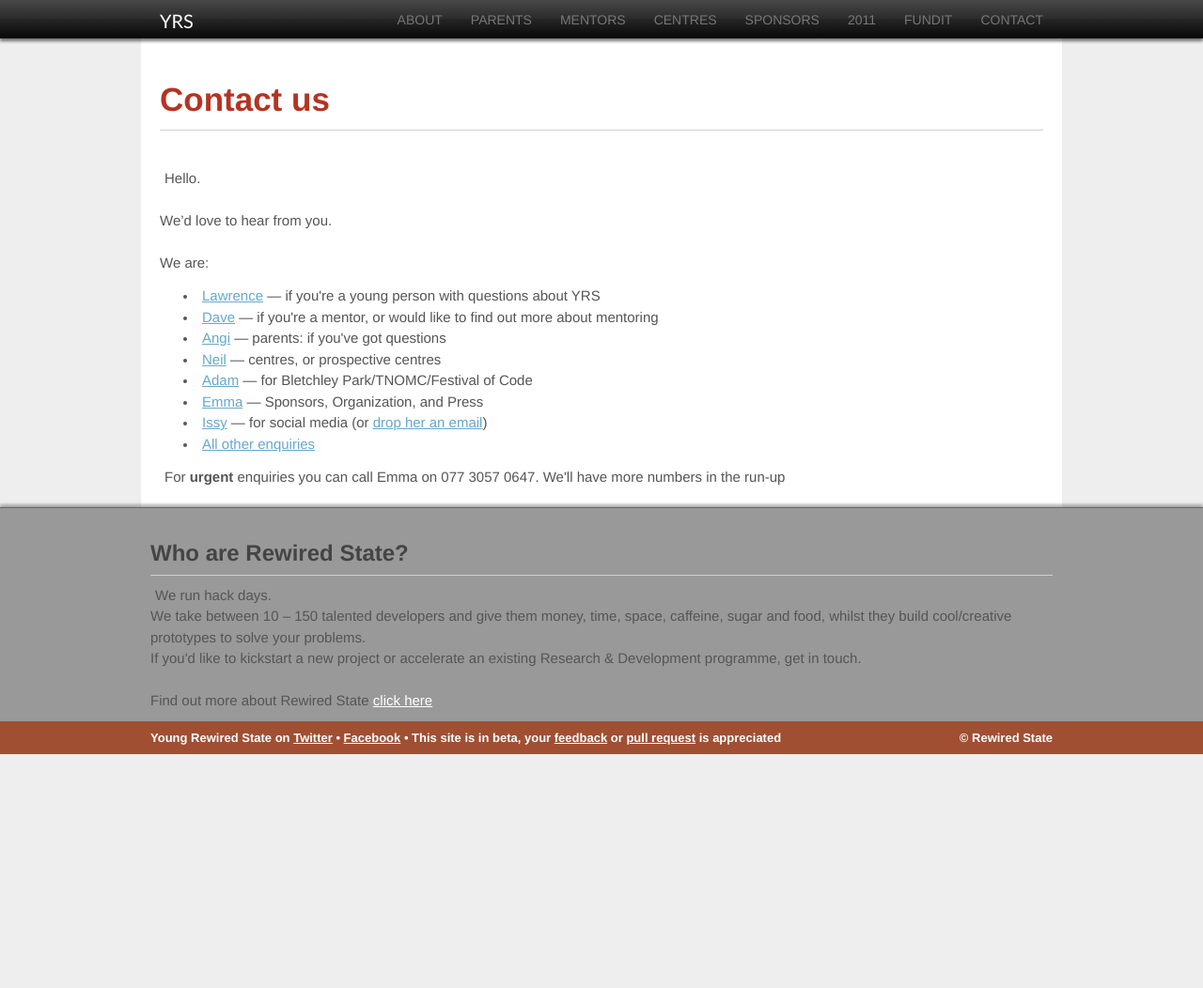
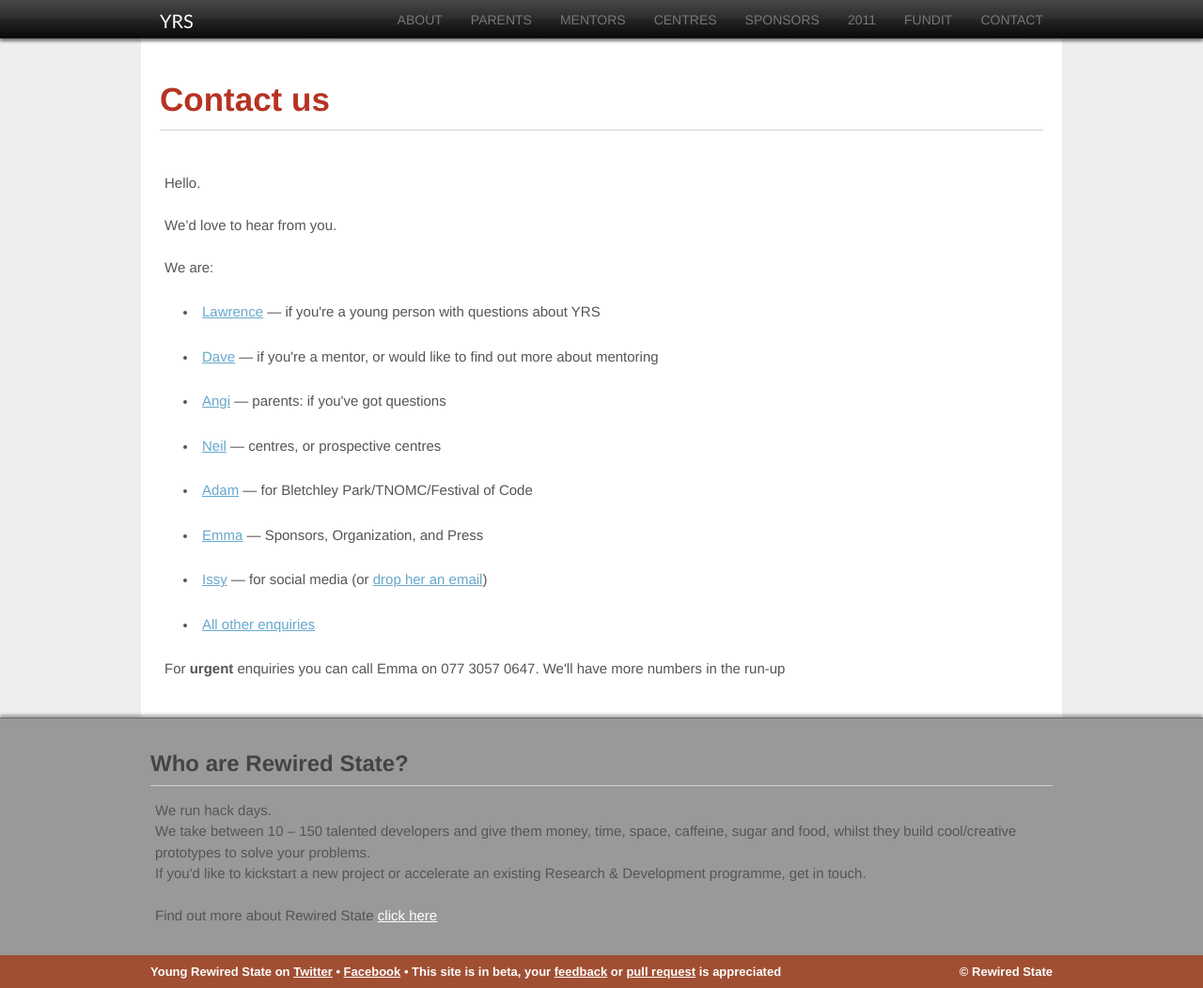
Before and after one commit to adamamyl/jekylld-yrs2012, a Jekyll site: the page built from contact/index.html, in a window 1280 px wide and 1052 px high. Shown: the whole window at 94% size. Built offline with Jekyll 4.4.1, drawn with Linux system fonts in a browser that asks for light colours.

Commit message:
Fixed indentation. <p> is display: block

```diff
--- a/css/site.css
+++ b/css/site.css
@@ -20,7 +20,7 @@ a, a:visited {
 
 .light a:hover, .light a:visited:hover { color: #000; }
 
-p { display: inline; line-height: 1.5em; color: #555; font-size: 15px; margin-top: 5px; padding: 5px; }
+p { line-height: 1.5em; color: #555; font-size: 15px; margin-top: 5px; padding: 5px; }
 
 .right { float: right;}
 .left { float: left;}
```
